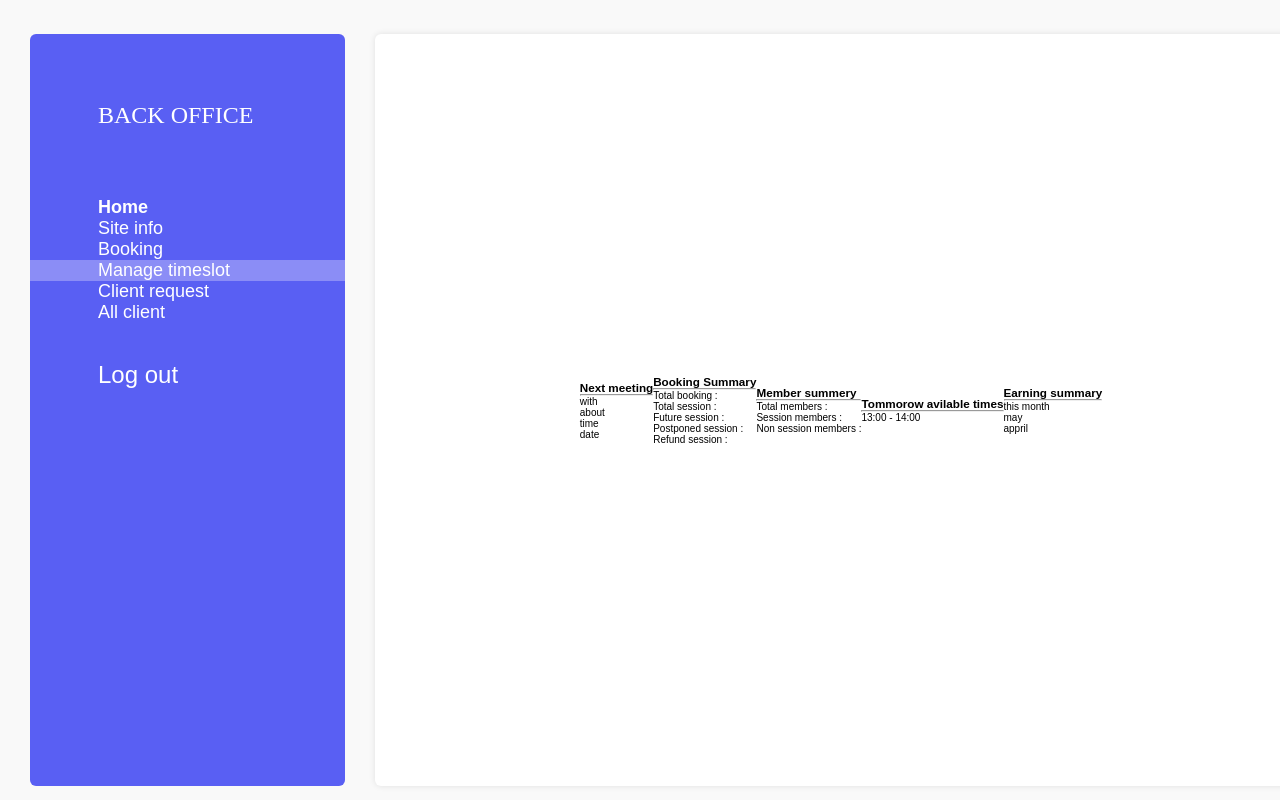
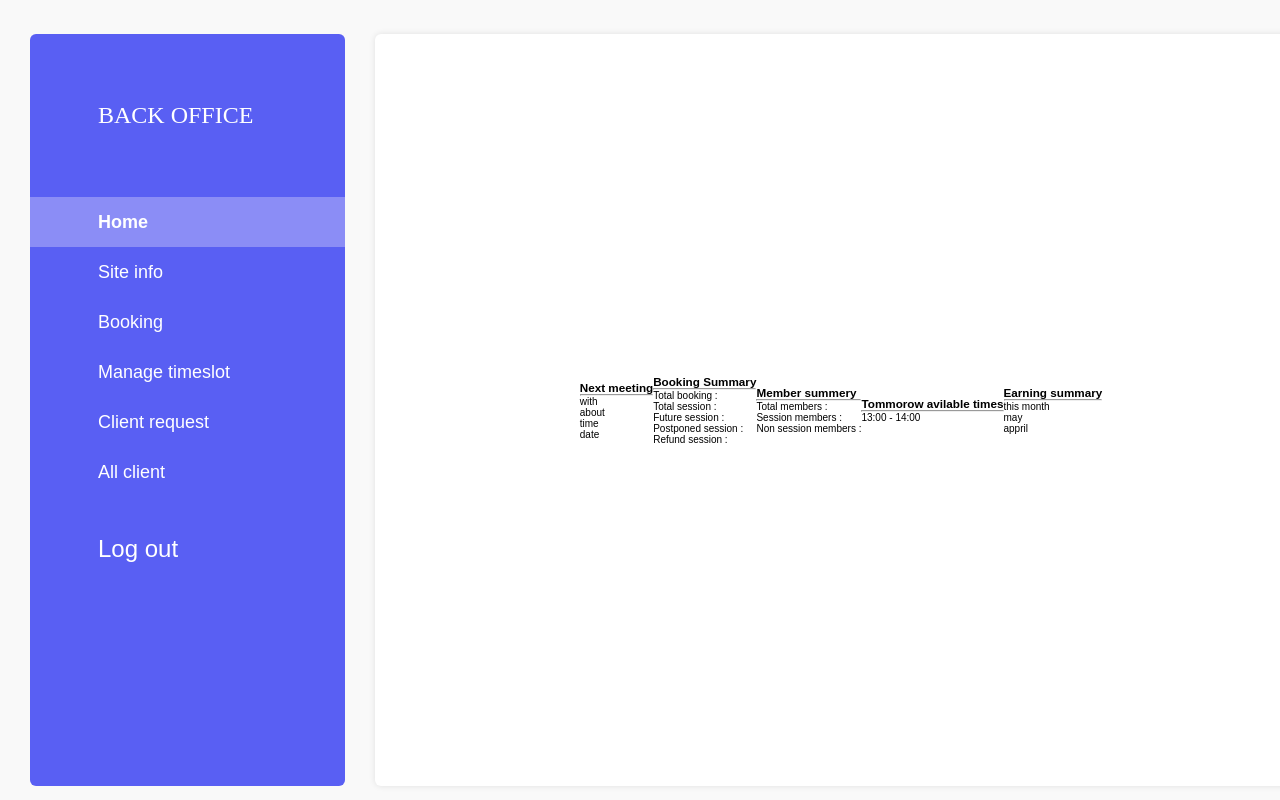
Before and after one commit to GayashanGamage/Dr.Dinesh-backoffice, a Vue app: page /office/home in a window 1280 px wide. Shown: the top 800 px of the page. Built offline with nearby package versions, Linux system fonts and the light colour scheme; a web font is replaced by a local one.

Commit message:
add hover effect to side bar items

```diff
--- a/src/components/Sidebar.vue
+++ b/src/components/Sidebar.vue
@@ -3,35 +3,47 @@
     <div class="c-level-two-container site-header">
       <h1 class="menu-item-header">BACK OFFICE</h1>
     </div>
-    <div class="c-level-two-container menu-item">
-      <router-link class="menu-item-text select-text" to="/office/home"
-        >Home</router-link
+    <div
+      class="c-level-two-container menu-item select"
+      id="home-tab"
+      @click="selectTab('/office/home', 'home-tab')"
     >
+      <p class="menu-item-text select-text">Home</p>
     </div>
-    <div class="c-level-two-container menu-item">
-      <router-link class="menu-item-text" to="/office/info"
-        >Site info</router-link
+    <div
+      class="c-level-two-container menu-item"
+      id="info-tab"
+      @click="selectTab('/office/info', 'info-tab')"
     >
+      <p class="menu-item-text">Site info</p>
     </div>
-    <div class="c-level-two-container menu-item">
-      <router-link class="menu-item-text" to="/office/booking"
-        >Booking</router-link
+    <div
+      class="c-level-two-container menu-item"
+      id="booking-tab"
+      @click="selectTab('/office/booking', 'booking-tab')"
     >
+      <p class="menu-item-text">Booking</p>
     </div>
-    <div class="c-level-two-container menu-item select">
-      <router-link class="menu-item-text" to="/office/timeslot"
-        >Manage timeslot</router-link
+    <div
+      class="c-level-two-container menu-item"
+      id="timeslot-tab"
+      @click="selectTab('/office/timeslot', 'timeslot-tab')"
     >
+      <p class="menu-item-text">Manage timeslot</p>
     </div>
-    <div class="c-level-two-container menu-item">
-      <router-link class="menu-item-text" to="/office/request"
-        >Client request</router-link
+    <div
+      class="c-level-two-container menu-item"
+      id="request-tab"
+      @click="selectTab('/office/request', 'request-tab')"
     >
+      <p class="menu-item-text">Client request</p>
     </div>
-    <div class="c-level-two-container menu-item">
-      <router-link class="menu-item-text" to="/office/clients"
-        >All client</router-link
+    <div
+      class="c-level-two-container menu-item"
+      id="clients-tab"
+      @click="selectTab('/office/clients', 'clients-tab')"
     >
+      <p class="menu-item-text">All client</p>
     </div>
     <div class="c-level-two-container log-out-button">
       <p class="log-out-text">Log out</p>
@@ -40,7 +52,17 @@
 </template>
 
 <script setup>
+import router from "@/router";
 name: "Sidebar";
+
+const selectTab = (tab_link, tab_id) => {
+  var allTabs = document.getElementsByClassName("menu-item");
+  for (let i = 0; i < allTabs.length; i++) {
+    allTabs[i].classList.remove("select");
+  }
+  document.getElementById(tab_id).classList.add("select");
+  router.push(tab_link);
+};
 </script>
 
 <style scoped>
@@ -57,10 +79,7 @@ name: "Sidebar";
   margin-left: 68px;
   font-size: 1.8rem;
   color: #fff;
-  margin-bottom: 35px;
   font-weight: 300;
-  margin-top: 12px;
-  margin-bottom: 12px;
   text-decoration: none;
 }
 .site-header {
@@ -91,4 +110,9 @@ name: "Sidebar";
 .menu-item:hover {
   background: rgba(255, 247, 252, 0.1);
 }
+.menu-item {
+  height: 50px;
+  display: flex;
+  align-items: center;
+}
 </style>
```
Lines whose indentation alone changed are shown as unchanged.
